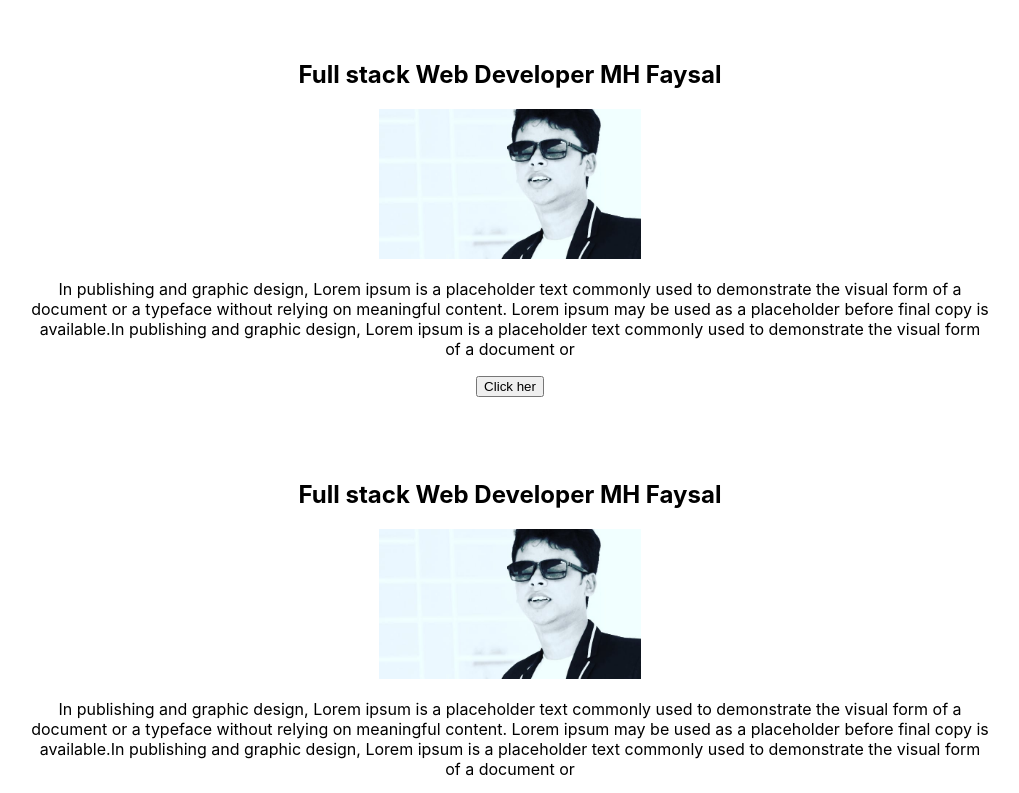
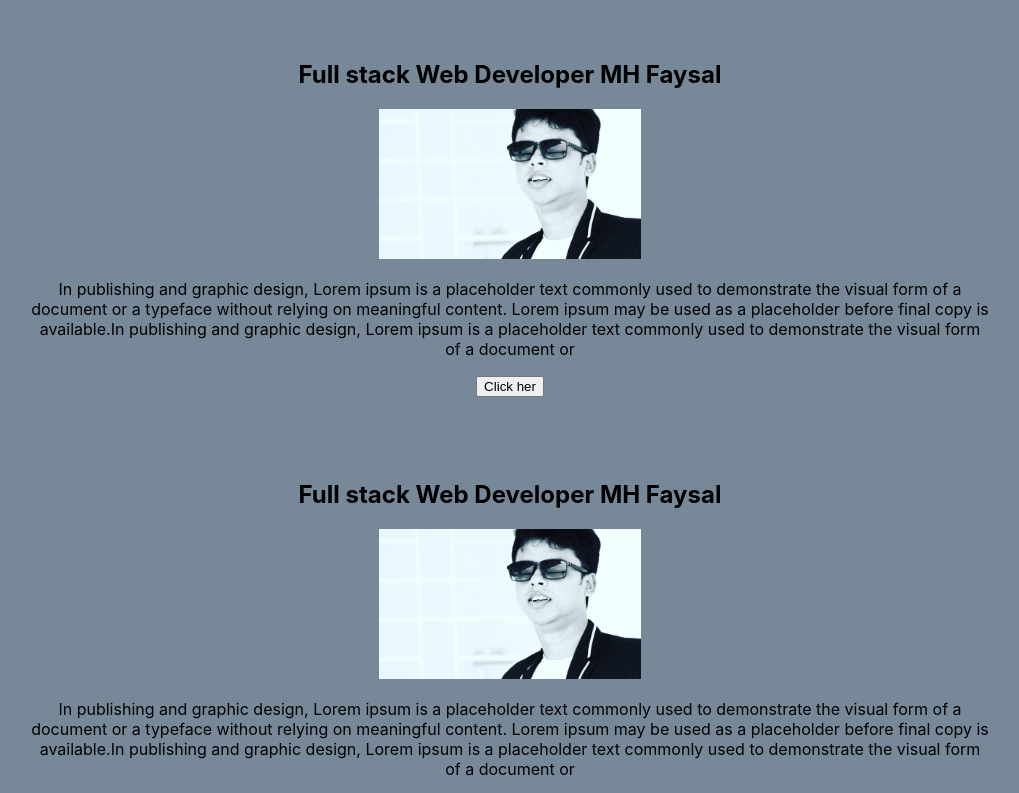
Before and after one commit to mhfaysal124/test, a plain HTML site: page index.html in a window 1280 px wide. Shown: the top 793 px of the page, without its empty margins (130-1149 px from the left). Drawn offline with Linux system fonts and the light colour scheme.

Commit message:
Update style.css

```diff
--- a/style.css
+++ b/style.css
@@ -1,6 +1,7 @@
 body{
     padding: 20px;
     margin: 20px;
+    background-color: lightslategrey;
 }
 .section_1{
     text-align: center;
```
